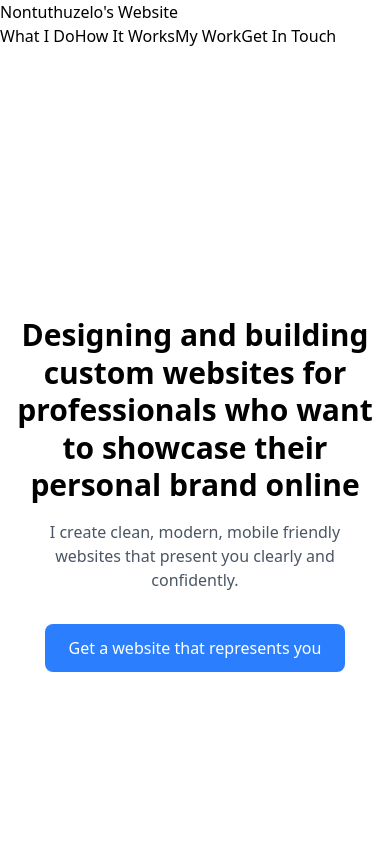
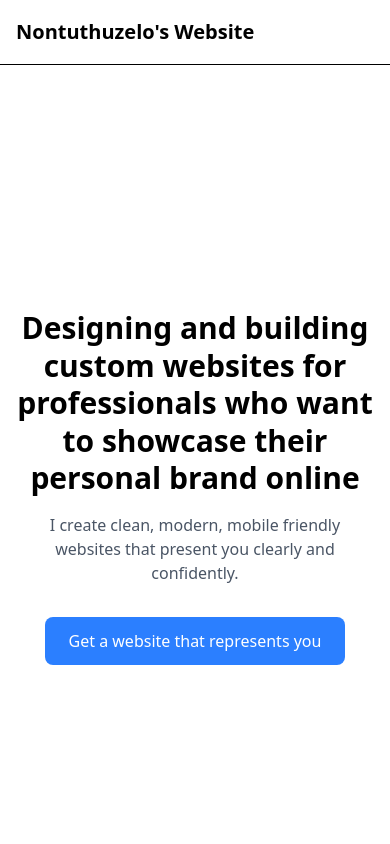
Before and after one commit to NontuthuzeloM24/Nontuthuzelo-Mtolo_Website, a React (Vite) app in the folder website/: page / in a window 390 px wide. Shown: the top 844 px of the page. Built offline with nearby package versions, Linux system fonts and the light colour scheme.

Commit message:
Improve Header styling and navigation layout
Updated the Header component with Tailwind CSS classes for better styling. Navigation links now have improved spacing and hover effects, and the layout is more responsive with flex utilities.

```diff
--- a/website/src/components/Header.jsx
+++ b/website/src/components/Header.jsx
@@ -4,21 +4,21 @@ export default function Header() {
   const [isOpen, setIsOpen] = useState(false);
 
   return (
-    <header>
-      <div>
-        <div>
-          <h1>Nontuthuzelo's Website</h1>
-          <nav>
-            <a href="#whatido">
+    <header className="bg-white border-b">
+      <div className="max-w-7xl mx-auto px-4 sm:px-6 lg:px-8">
+        <div className="flex items-center justify-between h-16">
+          <h1 className="font-bold text-xl">Nontuthuzelo's Website</h1>
+          <nav className="hidden md:flex space-x-8">
+            <a href="#whatido" className="text-gray-700 hover:text-black">
               What I Do
             </a>
-            <a href="#howitworks">
+            <a href="#howitworks" className="text-gray-700 hover:text-black">
               How It Works
             </a>
-            <a href="#mywork">
+            <a href="#mywork" className="text-gray-700 hover:text-black">
               My Work
             </a>
-            <a href="#contact">
+            <a href="#contact" className="text-gray-700 hover:text-black">
               Get In Touch
             </a>
           </nav>
```
